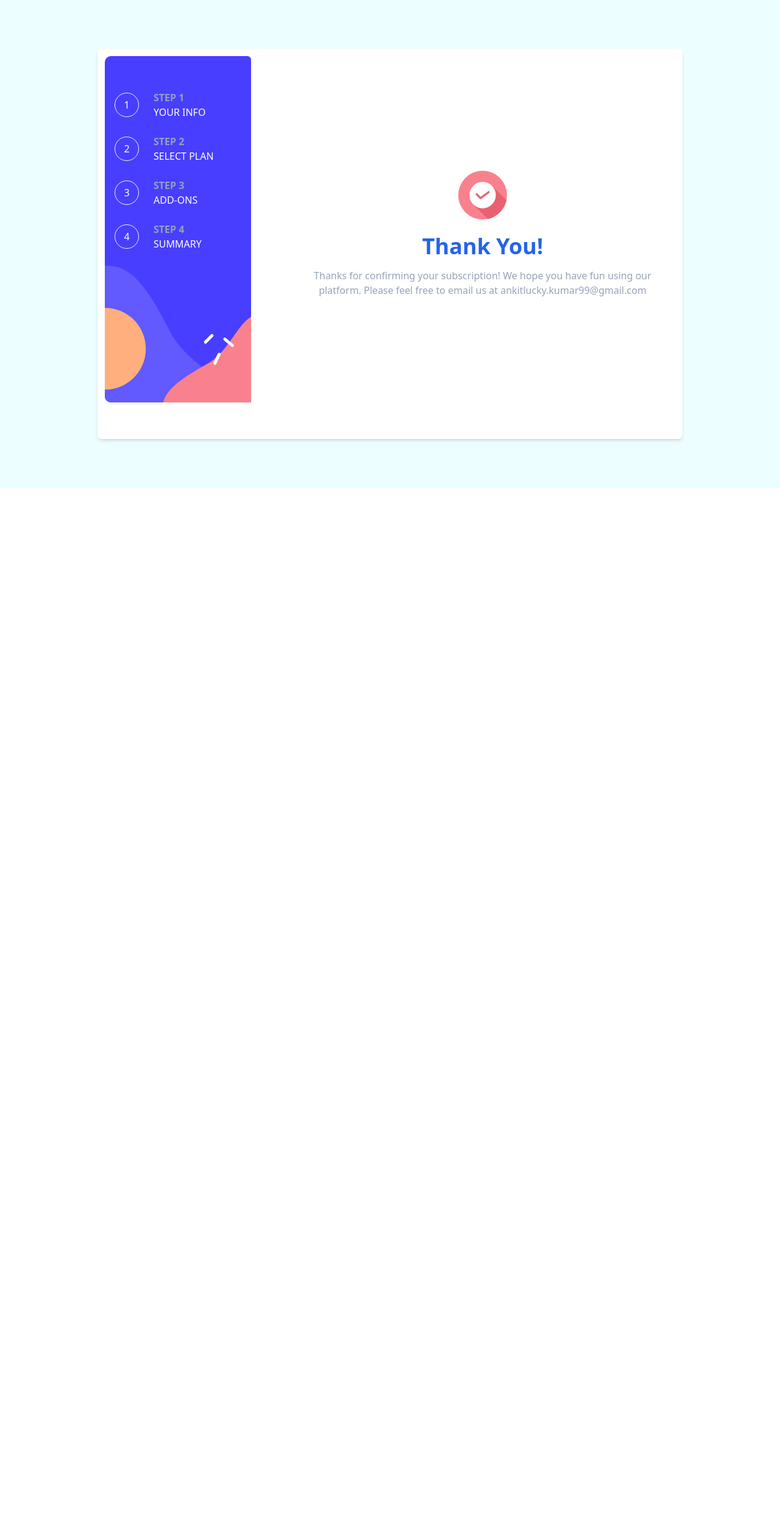
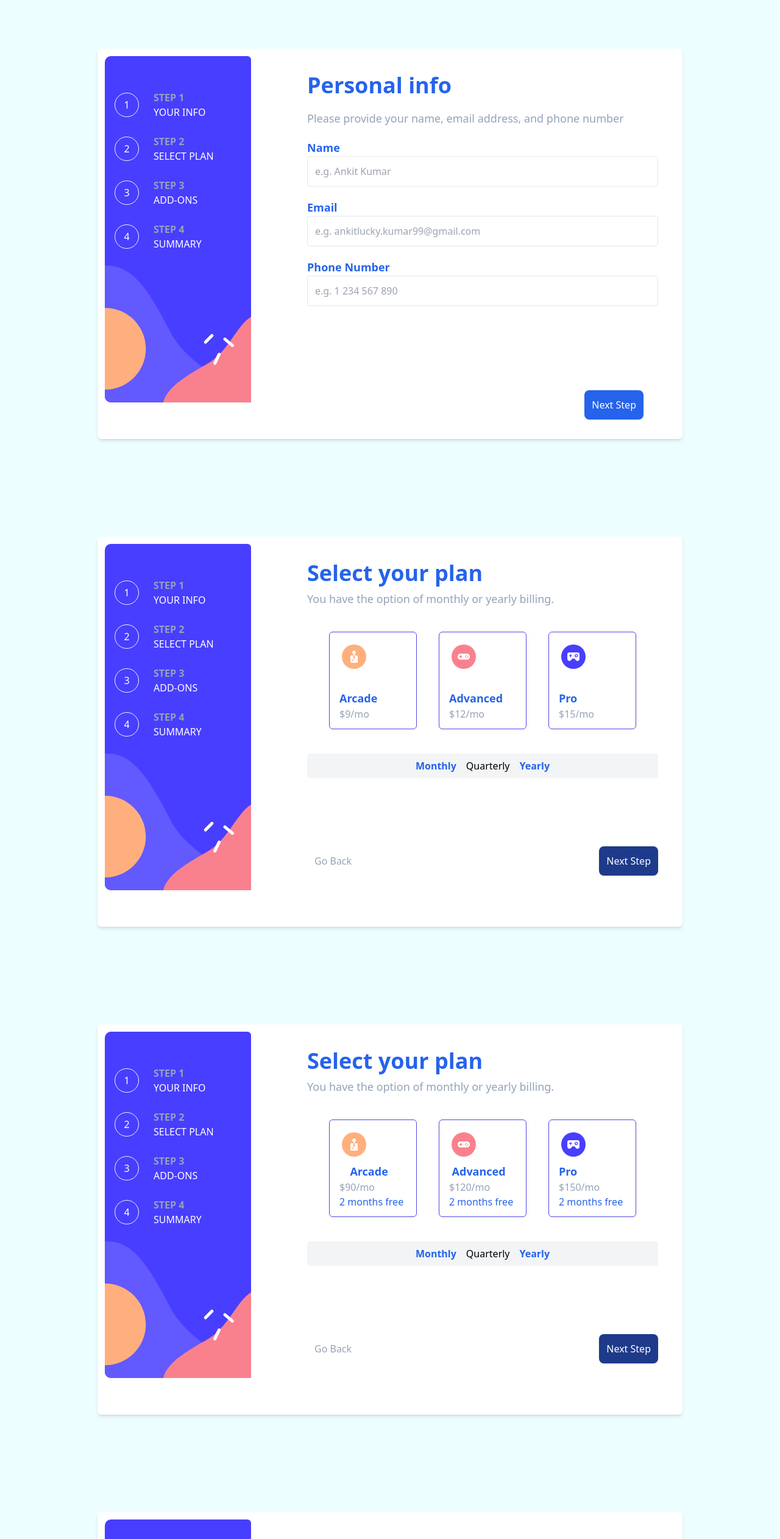
Before and after one commit to Ankit2kumar/Multi-step-form, a React (Vite) app: page / in a window 1280 px wide. Shown: the top 2524 px of the page at 61% size. Before the commit the page ends 800 px from the top, so only its background shows below. Built offline with nearby package versions, Linux system fonts and the light colour scheme.

Commit message:
Adds small fixes

```diff
--- a/src/App.tsx
+++ b/src/App.tsx
@@ -13,13 +13,13 @@ import './index.css';
 function App() {
 	return (
 		<>
-			{/* <StepOne /> */}
-			{/* <StepTwo /> */}
-			{/* <StepThree /> */}
-			{/* <StepThreeYearly /> */}
-			{/* <StepTwoYearly /> */}
-			{/* <StepFour /> */}
-			{/* <StepFourYearly /> */}
+			<StepOne />
+			<StepTwo />
+			<StepTwoYearly />
+			<StepThree />
+			<StepThreeYearly />
+			<StepFour />
+			<StepFourYearly />
 			<LastStep />
 		</>
 	);
--- a/src/components/LastStep.tsx
+++ b/src/components/LastStep.tsx
@@ -17,7 +17,7 @@ export default function LastStep() {
 					<OverView num={4} text="Summary" />
 				</div>
 				<div className="w-3/5 absolute  right-10 top-10">
-					<div className=" flex flex-col justify-center relative top-40 items-center mx-auto">
+					<div className=" flex flex-col justify-center relative top-36 items-center mx-auto">
 						<svg
 							xmlns="http://www.w3.org/2000/svg"
 							width="80"
```
